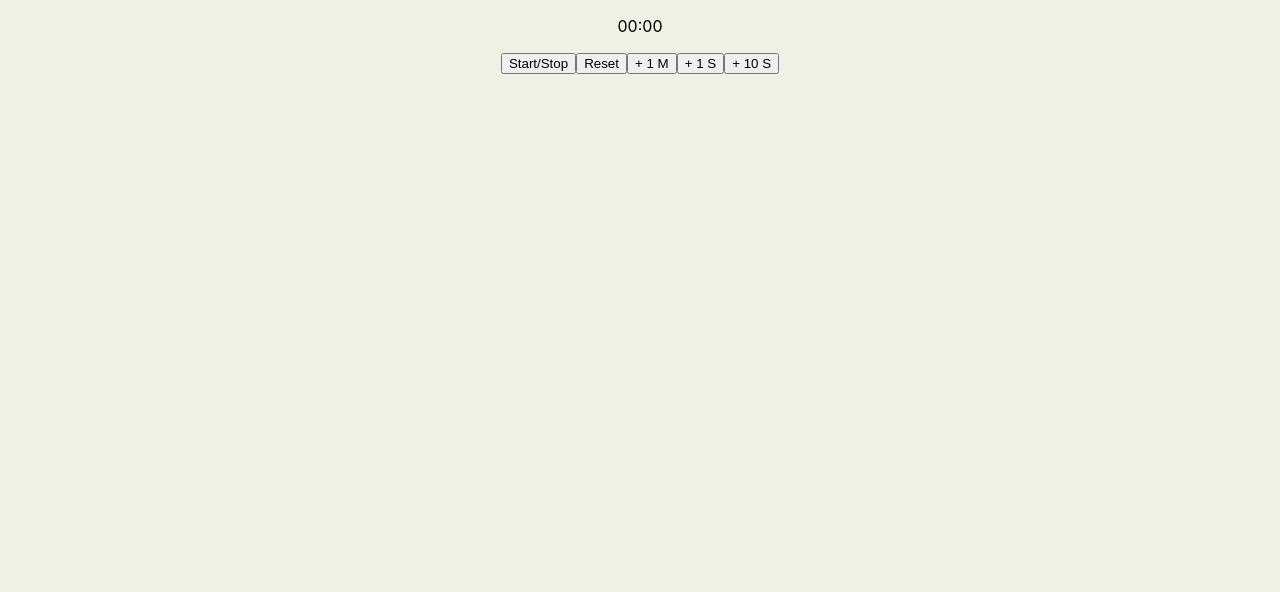
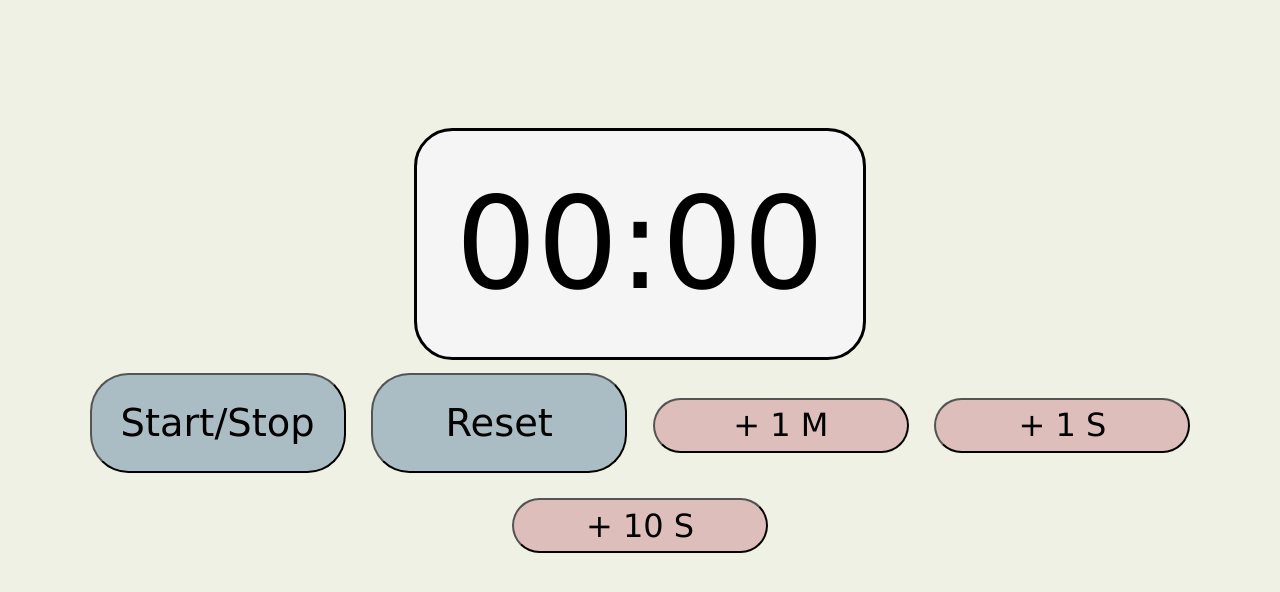
Before and after one commit to premavasu23/timer-project, a React (Create React App) app: page / in a window 1280 px wide. Shown: the top 592 px of the page. Built offline with nearby package versions, Linux system fonts and the light colour scheme.

Commit message:
Styling main elements

```diff
--- a/src/App.css
+++ b/src/App.css
@@ -2,37 +2,61 @@
   text-align: center;
 }
 
-.App-logo {
-  height: 40vmin;
-  pointer-events: none;
+.time-display {
+  font-family: Verdana, Geneva, Tahoma, sans-serif;
+  font-size: 10vw;
+  margin: auto;
+  background: #F5F5F5;
+  width: fit-content;
+  align-content: center;
+  margin-top: 10vw;
+  border-radius: 3vw;
+  padding: 3vw;
+  border-style: solid;
 }
 
-@media (prefers-reduced-motion: no-preference) {
-  .App-logo {
-    animation: App-logo-spin infinite 20s linear;
-  }
+.major-button {
+  background-color: #ABBDC4;
+  font-family: Verdana, Geneva, Tahoma, sans-serif;
+  font-size: 3vw;
+  text-align: center;
+  margin: auto;
+  width: -moz-fit-content;
+  width: 20vw;
+  align-self: center;
+  /* box-shadow: 5px 5px #888888; */
+  margin: 1vw;
+  border-radius: 3vw;
+  padding: 2vw;
 }
 
-.App-header {
-  background-color: #282c34;
-  min-height: 100vh;
-  display: flex;
-  flex-direction: column;
-  align-items: center;
-  justify-content: center;
-  font-size: calc(10px + 2vmin);
-  color: white;
+.major-button:hover {background-color: #ABBDC4}
+
+.major-button:active {
+  background-color: #ABBDC4;
+  box-shadow: 0 5px #666;
+  transform: translateY(4px);
 }
 
-.App-link {
-  color: #61dafb;
+.minor-button {
+  background-color: #DEBEBA;
+  font-family: Verdana, Geneva, Tahoma, sans-serif;
+  font-size: 2.5vw;
+  text-align: center;
+  margin: auto;
+  width: -moz-fit-content;
+  width: 20vw;
+  align-self: center;
+  /* box-shadow: 5px 5px #888888; */
+  margin: 1vw;
+  border-radius: 3vw;
+  padding: 0.5vw;
 }
 
-@keyframes App-logo-spin {
-  from {
-    transform: rotate(0deg);
-  }
-  to {
-    transform: rotate(360deg);
-  }
+.minor-button:hover {background-color: #DEBEBA}
+
+.minor-button:active {
+  background-color: #DEBEBA;
+  box-shadow: 0 5px #666;
+  transform: translateY(4px);
 }
```
